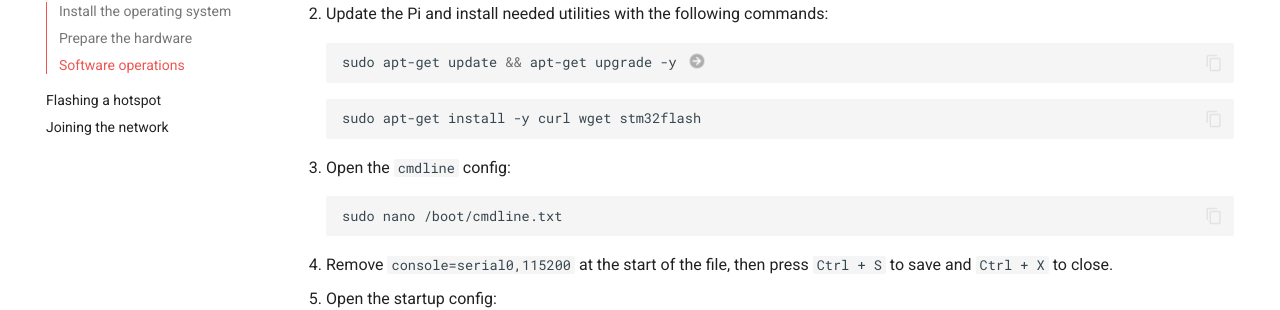
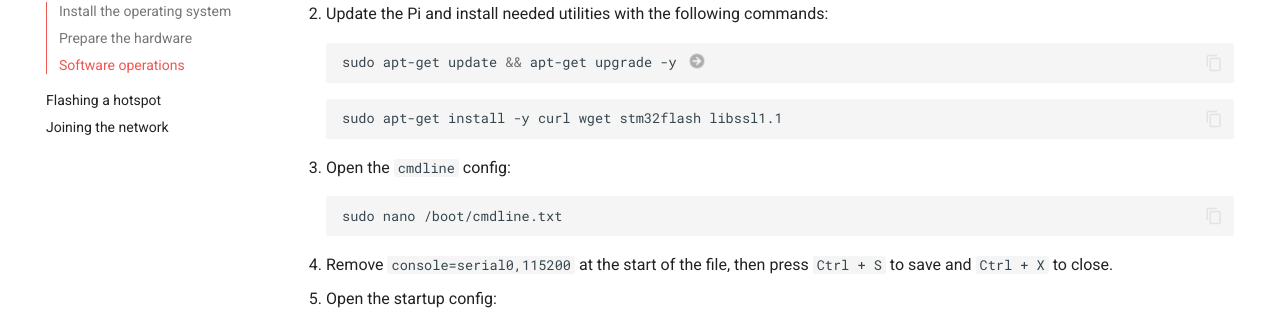
Before and after one commit to thehedgefrog/ctrs-documentation, an MkDocs documentation site: the page built from docs/setting-up/preparing-pi.md, in a window 1280 px wide and 900 px high, scrolled down 1269 px. Shown: the part 151-461 px from the top of the window. Built offline with MkDocs 1.6.1 and Material for MkDocs 9.7.7, drawn with Linux system fonts in a browser that asks for light colours.

Commit message:
Added libssl to the prereqs list

````diff
--- a/docs/setting-up/preparing-pi.md
+++ b/docs/setting-up/preparing-pi.md
@@ -55,7 +55,7 @@
         1.  This updates your Pi to the latest software.  The command `-y`, in this context, enables to bypass the prompt asking you to confirm with `y` that you want to make the changes.
 
         ``` sh
-        sudo apt-get install -y curl wget stm32flash
+        sudo apt-get install -y curl wget stm32flash libssl1.1
         ```
     3. Open the `cmdline` config:
 
@@ -122,7 +122,7 @@
         1.  This updates your PC to the latest software.  The command `-y`, in this context, enables to bypass the prompt asking you to confirm with `y` that you want to make the changes.
 
         ``` sh
-        sudo apt-get install -y nano xz-utils curl wget stm32flash
+        sudo apt-get install -y nano xz-utils curl wget stm32flash libssl1.1
         ```
     2. Make directories to the Centrunk folder, navigate to it, then clone the firmware with the following commands:
 
````
